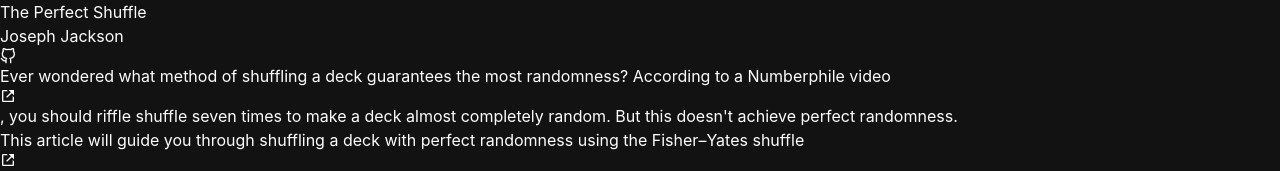
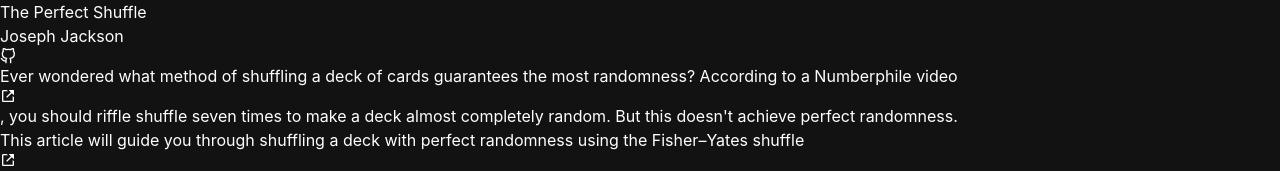
Before and after one commit to jwseph/perfect-shuffle, a React (Vite) app: page / in a window 1280 px wide. Shown: the top 171 px of the page. Built offline with nearby package versions, Linux system fonts and the light colour scheme.

Commit message:
Update App.jsx

```diff
--- a/src/App.jsx
+++ b/src/App.jsx
@@ -93,7 +93,7 @@ function App() {
             </a>
           </div>
           <p>
-            Ever wondered what method of shuffling a deck guarantees the most randomness?
+            Ever wondered what method of shuffling a deck of cards guarantees the most randomness?
             According to <A href='https://youtu.be/AxJubaijQbI' external>a Numberphile video</A>, you should riffle shuffle seven times to make a deck almost completely random. But this doesn't achieve perfect randomness.
           </p>
           <p>
```
